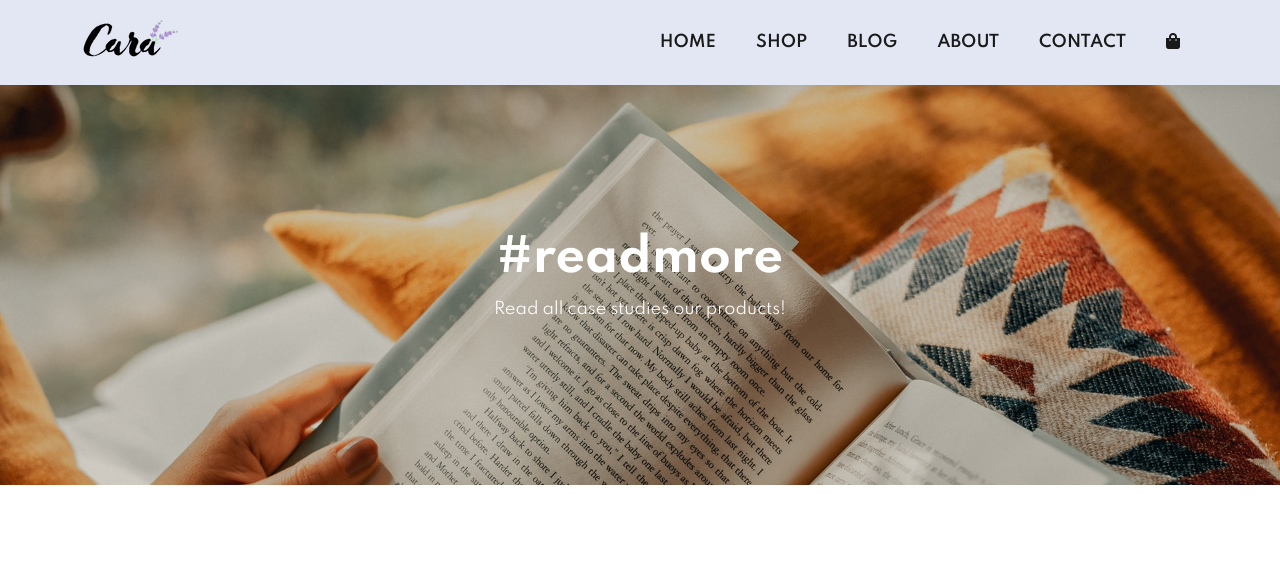
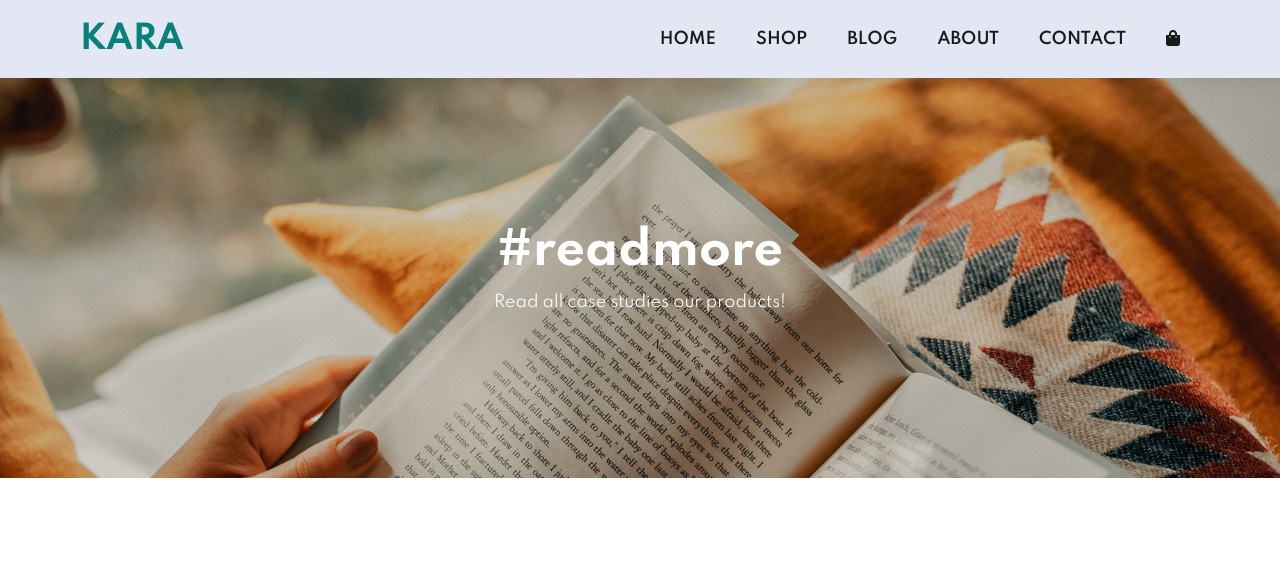
Before and after one commit to YaseenAl-Hasan/project-5e, a plain HTML site: page blog.html in a window 1280 px wide. Shown: the top 579 px of the page. Drawn offline with Linux system fonts and the light colour scheme.

Commit message:
picture update

```diff
--- a/blog.html
+++ b/blog.html
@@ -14,8 +14,7 @@
     <!-- header start -->
 
 <section id="header">
-    <a href="#"><img src="img/logo.png" class="logo" alt=""></a>
-
+    <span href="#" class="logo">KARA</span>
     <div>
         <ul id="navbar">
             <li><a  href="home.html">HOME</a></li>
@@ -133,7 +132,7 @@
 <!-- futtor start -->
 <footer class="section-p1">
     <div class="col">
-        <img class="logo" src="img/logo.png" alt="">
+        <span href="#" class="logo">KARA</span>
         <h4>Contact</h4>
         <p><strong>Address:</strong>562 welling Road, Streer 32, San Francisco</p>
         <p><strong>Phone:</strong>+0387***433/(+91)04 74 344</p>
--- a/style.css
+++ b/style.css
@@ -82,6 +82,9 @@ body{
 
 /* header start  */
 
+
+
+
 #header{
    display: flex;
    justify-content: space-between;
@@ -93,6 +96,11 @@ body{
    position: sticky;
    top: 0;
    left: 0;
+}
+.logo{
+    color: #088178;
+    font-size: 2rem;
+    font-weight: 700;
 }
 
 
```
Also changed, not shown: about.html (+2 -2 lines), cart.html (+2 -2 lines), contact.html (+2 -2 lines), home.html (+2 -2 lines), shop.html (+2 -2 lines), sprodect.html (+2 -2 lines), img/benner/b17.jpg, img/benner/b18.jpg, img/benner/n.jpg (added), img/benner/n1.jpg (added), img/blog/b1.jpg, img/blog/b2.jpg, img/blog/n.jpg (added), img/blog/n1.jpg (added), 3 more files.
